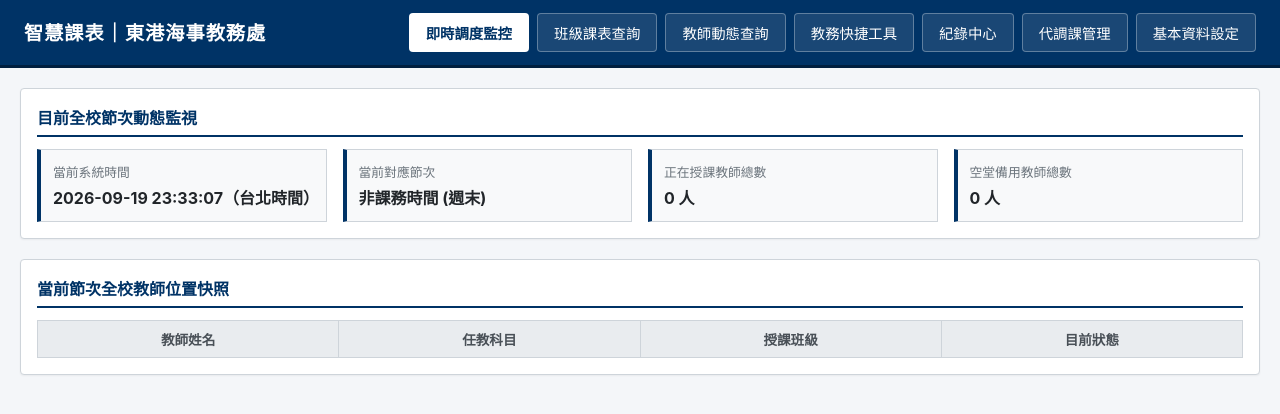
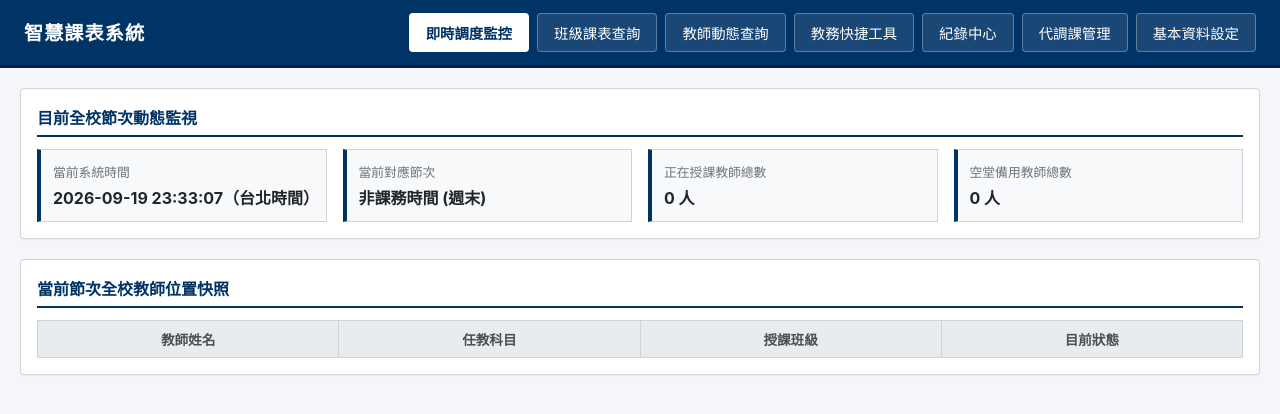
Before and after one commit to AEverhub/SAS, a plain HTML site: page index.html in a window 1280 px wide. Drawn offline with Linux system fonts and the light colour scheme.

Commit message:
Update index.html

```diff
--- a/index.html
+++ b/index.html
@@ -305,7 +305,7 @@
 <body>
 
   <header>
-    <div class="system-title">智慧課表｜東港海事教務處</div>
+    <div class="system-title">智慧課表系統</div>
     <div class="nav-tabs">
       <button class="nav-tab active" onclick="switchTab('dashboard')">即時調度監控</button>
       <button class="nav-tab" onclick="switchTab('class-schedule')">班級課表查詢</button>
```
